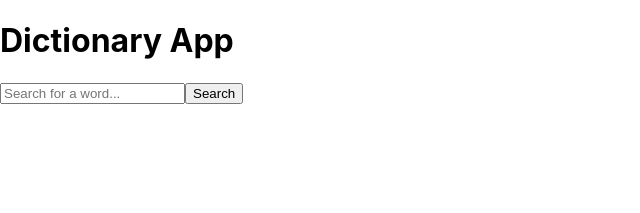
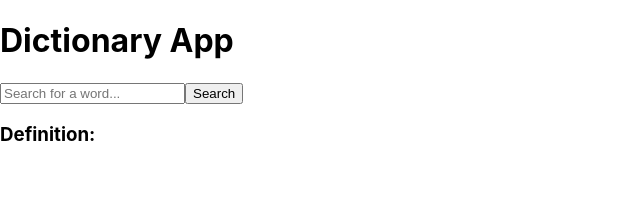
Before and after one commit to ChandGoyal/Buildout-X-Dictionary, a React (Create React App) app: page / in a window 1280 px wide. Shown: the top 213 px of the page, without its empty margins (0-640 px from the left). Built offline with nearby package versions, Linux system fonts and the light colour scheme.

Commit message:
Fix Description Content Missing

```diff
--- a/src/App.js
+++ b/src/App.js
@@ -36,6 +36,7 @@ function App() {
           placeholder="Search for a word..."
         />
         <button onClick={handleSearch}>Search</button>
+        <h3>Definition:</h3>
       </div>
 
       <div>
```
